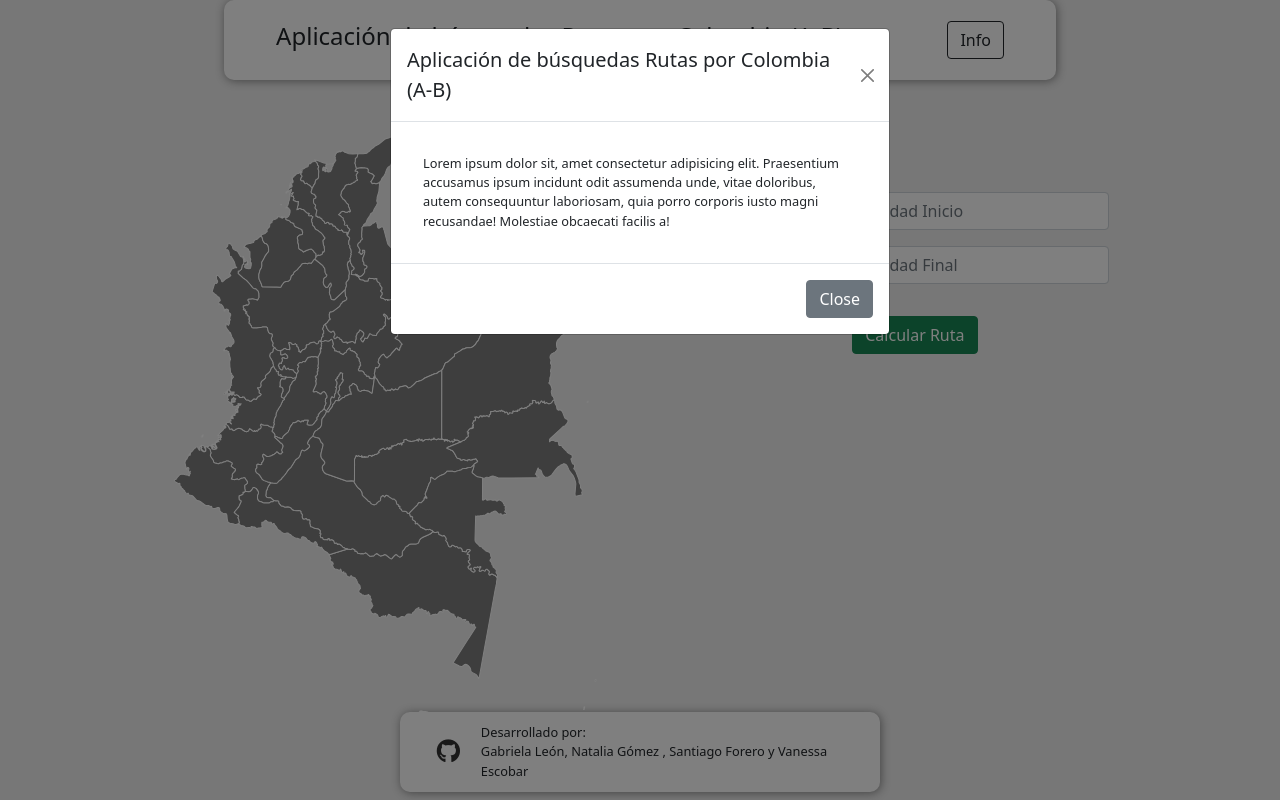
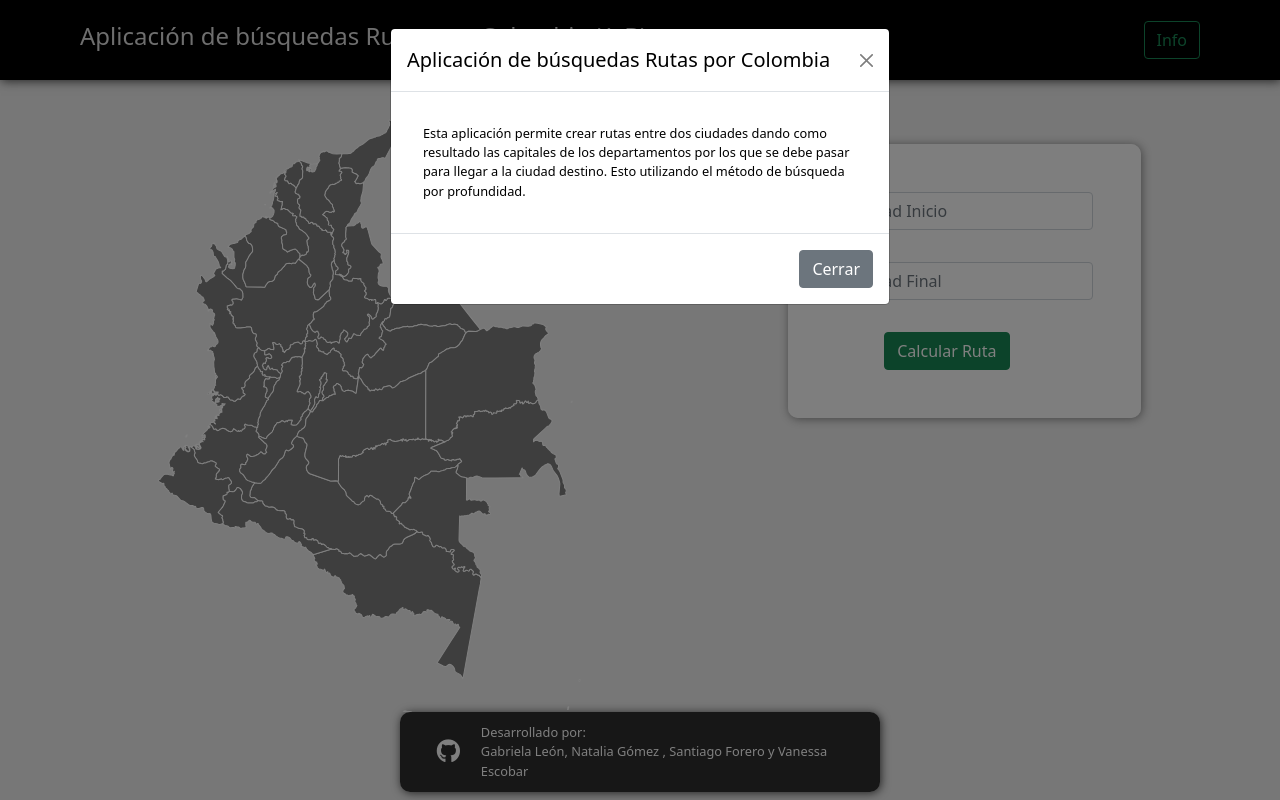
Before and after one commit to saforero65/IA-Punto-a---b, a plain HTML site: page index.html in a window 1280 px wide. Both pictures are taken after a click on the button "Info". Drawn offline with nearby package versions, Linux system fonts and the light colour scheme.

Commit message:
final estilos

```diff
--- a/css/style.css
+++ b/css/style.css
@@ -20,7 +20,19 @@ main {
   margin: 1rem;
 }
 form {
-  margin-top: 5rem;
+  margin-top: 2rem;
+  padding: 2rem;
+  background-color: rgba(255, 255, 255, 0.897);
+  display: flex;
+  flex-direction: column;
+  border-radius: 10px;
+  box-shadow: 1px 1px 10px #888888;
+
+}
+.col-2{
+  padding: 0 3rem;
+  width: auto;
+
 }
 footer,
 header {
@@ -30,30 +42,44 @@ header {
   justify-content: center;
   align-items: center;
   width: 30rem;
-  background-color: rgb(255, 255, 255);
+  background-color: rgba(0, 0, 0, 0.801);
   height: 5rem;
   border-radius: 10px;
-  box-shadow: 1px 1px 10px #888888;
+  box-shadow: 1px 1px 10px #464646;
   font-size: 0.8rem;
+  color: #fff;
 }
 header {
-  width: 52rem;
+  width: 100%;
+  padding: 0 5rem;
+  background-color: #000000;
   justify-content: space-around;
+  border-radius: 0px;
+  color: #ddd;
+  justify-content: space-between;
 }
 header h1 {
   font-size: 1.5rem;
 }
+.overflow-auto{
+  padding: 1rem;
+  max-height: 10rem;
 
+}
+.modal-content{
+  color: #000;
+}
 .footer {
   display: flex;
   list-style: none;
   justify-content: center;
   align-items: center;
   margin: 0.3rem;
+  color: #fff;
 }
 
 .iconos {
-  color: rgb(51, 51, 51);
+  color: #fff;
   font-size: 1.5rem;
   margin: 0rem;
 }
--- a/index.html
+++ b/index.html
@@ -20,7 +20,7 @@
     <h1>Aplicación de búsquedas Rutas por Colombia (A-B)
     </h1>
 
-    <button type="button" class="btn  btn-outline-dark" data-bs-toggle="modal" data-bs-target="#exampleModal">
+    <button type="button" class="btn btn-outline-success" data-bs-toggle="modal" data-bs-target="#exampleModal">
       Info
     </button>
 
@@ -28,17 +28,17 @@
       <div class="modal-dialog">
         <div class="modal-content">
           <div class="modal-header">
-            <h5 class="modal-title" id="exampleModalLabel">Aplicación de búsquedas Rutas por Colombia (A-B)</h5>
+            <h5 class="modal-title" id="exampleModalLabel">Aplicación de búsquedas Rutas por Colombia</h5>
             <button type="button" class="btn-close" data-bs-dismiss="modal" aria-label="Close"></button>
           </div>
           <div class="modal-body">
-            <p>Lorem ipsum dolor sit, amet consectetur adipisicing elit. Praesentium accusamus ipsum incidunt odit
-              assumenda unde, vitae doloribus, autem consequuntur laboriosam, quia porro corporis iusto magni
-              recusandae!
-              Molestiae obcaecati facilis a!</p>
+            <p>Esta aplicación permite crear rutas entre dos ciudades dando como resultado las capitales de los
+              departamentos por los que se debe pasar para llegar a la ciudad destino. Esto utilizando el método
+              de búsqueda por profundidad.
+            </p>
           </div>
           <div class="modal-footer">
-            <button type="button" class="btn btn-secondary" data-bs-dismiss="modal">Close</button>
+            <button type="button" class="btn btn-secondary" data-bs-dismiss="modal">Cerrar</button>
 
           </div>
         </div>
@@ -132,9 +132,11 @@
           <input type="submit" value="Calcular Ruta" class="btn btn-success ancho-cajas">
         </div>
       </form>
-      <ol id="ruta">
+      <div class="overflow-auto">
+        <ol id="ruta">
 
-      </ol>
+        </ol>
+      </div>
     </div>
 
   </main>
--- a/js/busqueda-profundidad.js
+++ b/js/busqueda-profundidad.js
@@ -126,6 +126,8 @@ function dibujito(arreglo) {
   function dibruta(x, y, x2, y2) {
     ctx.setLineDash([7, 7]);
     ctx.beginPath();
+    ctx.strokeStyle = "#000";
+    ctx.lineWidth = 2;
     ctx.moveTo(x, y);
     ctx.lineTo(x2, y2);
     ctx.stroke();
@@ -138,13 +140,12 @@ function dibujito(arreglo) {
     x2 = ciudades[i + 1].coordenadas[0];
     y2 = ciudades[i + 1].coordenadas[1];
 
-    setTimeout(dibruta, 700 * count++, x, y, x2, y2);
+    setTimeout(dibruta, 500 * count++, x, y, x2, y2);
   }
 
-  ctx.strokeStyle = "#000";
+
   ctx.lineCap = "round";
   ctx.lineJoin = "round";
-  ctx.fillStyle = "#000000";
   ctx.lineWidth = 5;
   ctx.setLineDash([1, 1]);
 
@@ -165,6 +166,8 @@ function dibujito(arreglo) {
     y = ciudades[i].coordenadas[1];
 
     ctx.beginPath();
+    ctx.strokeStyle = "#05512d";
+    ctx.fillStyle = "#05512d";
     ctx.arc(x, y, 3, 0, Math.PI * 2, true);
     ctx.fill();
     ctx.stroke();
```
